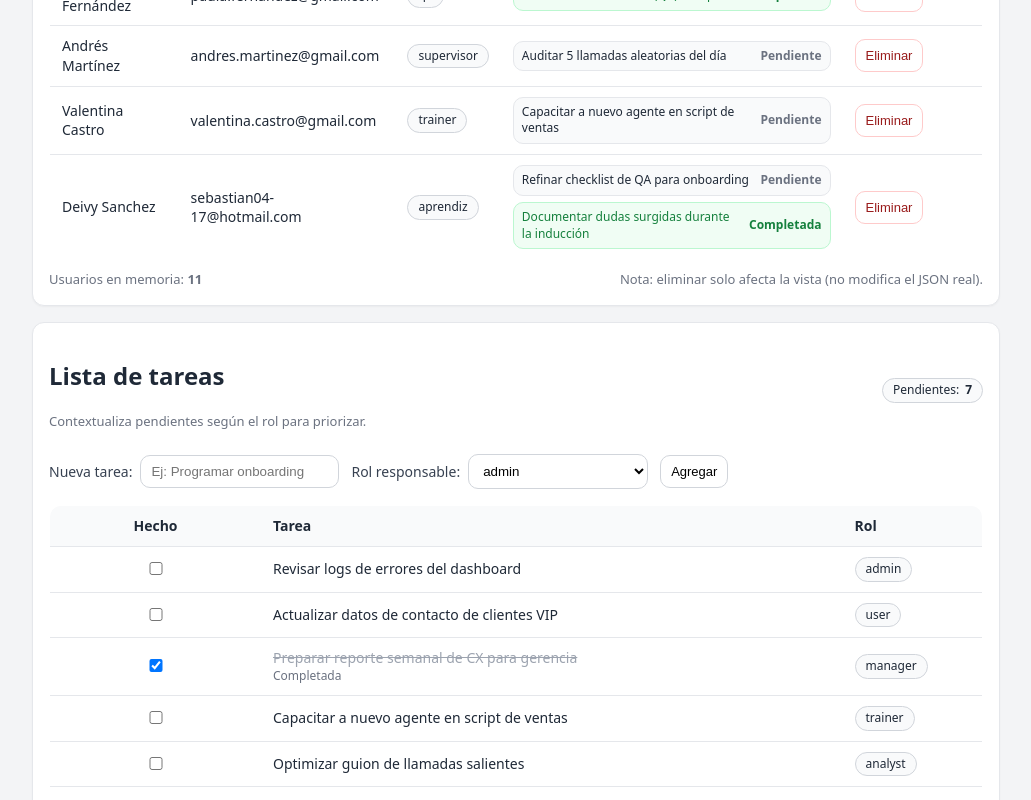
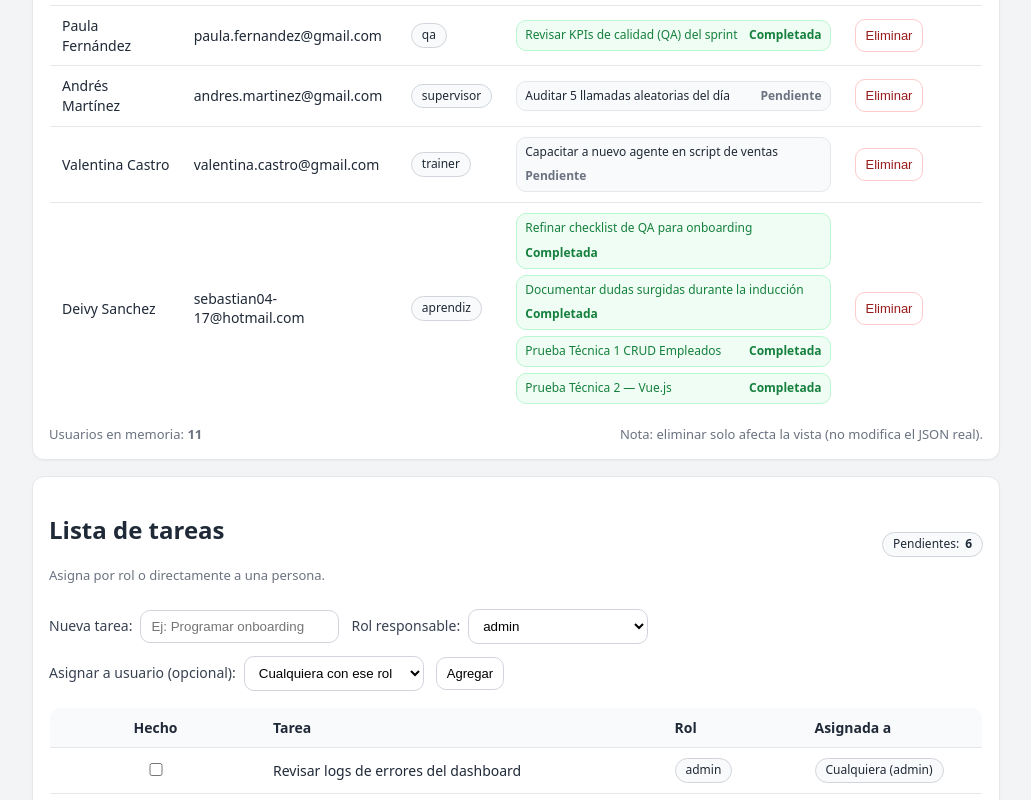
Before and after one commit to DeivySanChess/EMTELCO_Prueba2_Vue_Code, a Vue app: page / in a window 1280 px wide. Shown: the part 760-1560 px from the top of the page, without its empty margins (124-1155 px from the left). Built offline with nearby package versions, Linux system fonts and the light colour scheme.

Commit message:
Allow assigning tasks to specific users and add apprentice tasks

```diff
--- a/src/App.vue
+++ b/src/App.vue
@@ -34,6 +34,7 @@
       <TodoList
         :tasks="tasks"
         :roles="roleOptions"
+        :users="users"
         @toggle="toggleTask"
         @add="addTask"
       />
@@ -51,16 +52,18 @@ const users = ref([])
 const loading = ref(true)
 
 const tasks = ref([
-  { id: 1, title: 'Revisar logs de errores del dashboard', role: 'admin', done: false },
-  { id: 2, title: 'Actualizar datos de contacto de clientes VIP', role: 'user', done: false },
-  { id: 3, title: 'Preparar reporte semanal de CX para gerencia', role: 'manager', done: true },
-  { id: 4, title: 'Capacitar a nuevo agente en script de ventas', role: 'trainer', done: false },
-  { id: 5, title: 'Optimizar guion de llamadas salientes', role: 'analyst', done: false },
-  { id: 6, title: 'Revisar KPIs de calidad (QA) del sprint', role: 'qa', done: true },
-  { id: 7, title: 'Auditar 5 llamadas aleatorias del día', role: 'supervisor', done: false },
-  { id: 8, title: 'Configurar tablero de indicadores en Power BI', role: 'manager', done: false },
-  { id: 9, title: 'Refinar checklist de QA para onboarding', role: 'aprendiz', done: false },
-  { id: 10, title: 'Documentar dudas surgidas durante la inducción', role: 'aprendiz', done: true }
+  { id: 1, title: 'Revisar logs de errores del dashboard', role: 'admin', assignedUserId: null, done: false },
+  { id: 2, title: 'Actualizar datos de contacto de clientes VIP', role: 'user', assignedUserId: null, done: false },
+  { id: 3, title: 'Preparar reporte semanal de CX para gerencia', role: 'manager', assignedUserId: 6, done: true },
+  { id: 4, title: 'Capacitar a nuevo agente en script de ventas', role: 'trainer', assignedUserId: 10, done: false },
+  { id: 5, title: 'Optimizar guion de llamadas salientes', role: 'analyst', assignedUserId: 7, done: false },
+  { id: 6, title: 'Revisar KPIs de calidad (QA) del sprint', role: 'qa', assignedUserId: 8, done: true },
+  { id: 7, title: 'Auditar 5 llamadas aleatorias del día', role: 'supervisor', assignedUserId: 9, done: false },
+  { id: 8, title: 'Configurar tablero de indicadores en Power BI', role: 'manager', assignedUserId: null, done: false },
+  { id: 9, title: 'Refinar checklist de QA para onboarding', role: 'aprendiz', assignedUserId: 11, done: true },
+  { id: 10, title: 'Documentar dudas surgidas durante la inducción', role: 'aprendiz', assignedUserId: 11, done: true },
+  { id: 11, title: 'Prueba Técnica 1 CRUD Empleados', role: 'aprendiz', assignedUserId: 11, done: true },
+  { id: 12, title: 'Prueba Técnica 2 — Vue.js', role: 'aprendiz', assignedUserId: 11, done: true }
 ])
 
 const roleOptions = computed(() => {
@@ -86,6 +89,7 @@ onMounted(async () => {
 
 const handleRemove = (id) => {
   users.value = users.value.filter(u => u.id !== id)
+  tasks.value = tasks.value.map(t => t.assignedUserId === id ? { ...t, assignedUserId: null } : t)
 }
 
 const toggleTask = (id) => {
@@ -94,14 +98,14 @@ const toggleTask = (id) => {
   )
 }
 
-const addTask = ({ title, role }) => {
+const addTask = ({ title, role, userId }) => {
   const cleanTitle = title.trim()
   const cleanRole = role.trim() || 'user'
   if (!cleanTitle) return
   const nextId = tasks.value.length ? Math.max(...tasks.value.map(t => t.id)) + 1 : 1
   tasks.value = [
     ...tasks.value,
-    { id: nextId, title: cleanTitle, role: cleanRole, done: false }
+    { id: nextId, title: cleanTitle, role: cleanRole, assignedUserId: userId, done: false }
   ]
 }
 </script>
--- a/src/components/TodoList.vue
+++ b/src/components/TodoList.vue
@@ -3,7 +3,7 @@
     <div class="todo-header">
       <div>
         <h2>Lista de tareas</h2>
-        <p class="muted">Contextualiza pendientes según el rol para priorizar.</p>
+        <p class="muted">Asigna por rol o directamente a una persona.</p>
       </div>
       <span class="badge">
         Pendientes: <strong>{{ pendingCount }}</strong>
@@ -23,7 +23,22 @@
       <label>
         Rol responsable:
         <select v-model="newRole">
+          <option value="">-- Selecciona rol --</option>
           <option v-for="role in roles" :key="role" :value="role">{{ role }}</option>
+        </select>
+      </label>
+
+      <label>
+        Asignar a usuario (opcional):
+        <select v-model="newUserId">
+          <option value="">Cualquiera con ese rol</option>
+          <option
+            v-for="user in usersByRole"
+            :key="user.id"
+            :value="user.id"
+          >
+            {{ user.name }} ({{ user.role }})
+          </option>
         </select>
       </label>
 
@@ -38,6 +53,7 @@
           <th style="width:50px;">Hecho</th>
           <th>Tarea</th>
           <th style="width:140px;">Rol</th>
+          <th style="width:180px;">Asignada a</th>
         </tr>
       </thead>
       <tbody>
@@ -52,6 +68,9 @@
           <td>
             <span class="badge">{{ task.role }}</span>
           </td>
+          <td>
+            <span class="badge">{{ assigneeLabel(task) }}</span>
+          </td>
         </tr>
       </tbody>
     </table>
@@ -63,13 +82,15 @@ import { computed, ref, watchEffect } from 'vue'
 
 const props = defineProps({
   tasks: { type: Array, required: true, default: () => [] },
-  roles: { type: Array, required: true, default: () => [] }
+  roles: { type: Array, required: true, default: () => [] },
+  users: { type: Array, required: true, default: () => [] }
 })
 
 const emit = defineEmits(['toggle', 'add'])
 
 const newTitle = ref('')
 const newRole = ref('')
+const newUserId = ref('')
 
 watchEffect(() => {
   if (!newRole.value && props.roles.length) {
@@ -77,13 +98,31 @@ watchEffect(() => {
   }
 })
 
+const usersByRole = computed(() => {
+  if (!newRole.value) return props.users
+  return props.users.filter(u => u.role === newRole.value)
+})
+
 const pendingCount = computed(() => props.tasks.filter(t => !t.done).length)
 
 const submit = () => {
-  if (!newTitle.value.trim()) return
-  emit('add', { title: newTitle.value, role: newRole.value })
+  if (!newTitle.value.trim() || !newRole.value) return
+  emit('add', {
+    title: newTitle.value,
+    role: newRole.value,
+    userId: newUserId.value ? Number(newUserId.value) : null
+  })
   newTitle.value = ''
+  newUserId.value = ''
 }
 
 const toggle = (id) => emit('toggle', id)
+
+const assigneeLabel = (task) => {
+  if (task.assignedUserId) {
+    const person = props.users.find(u => u.id === task.assignedUserId)
+    return person ? `${person.name} (${person.role})` : 'Usuario no encontrado'
+  }
+  return `Cualquiera (${task.role})`
+}
 </script>
--- a/src/components/UserList.vue
+++ b/src/components/UserList.vue
@@ -31,7 +31,7 @@
           <th>Nombre</th>
           <th>Email</th>
           <th>Rol</th>
-          <th>Tareas (rol)</th>
+          <th>Tareas asignadas</th>
           <th style="width:140px;">Acción</th>
         </tr>
       </thead>
@@ -44,9 +44,9 @@
             <span class="badge">{{ user.role }}</span>
           </td>
           <td>
-            <div v-if="tasksByRole(user.role).length" class="tasks-cell">
+            <div v-if="tasksForUser(user).length" class="tasks-cell">
               <div
-                v-for="task in tasksByRole(user.role)"
+                v-for="task in tasksForUser(user)"
                 :key="task.id"
                 class="task-chip"
                 :class="{ done: task.done }"
@@ -97,7 +97,10 @@ const filteredUsers = computed(() => {
   })
 })
 
-const tasksByRole = (role) => props.tasks.filter(t => t.role === role)
+const tasksForUser = (user) => props.tasks.filter(t => {
+  if (t.assignedUserId) return t.assignedUserId === user.id
+  return t.role === user.role
+})
 
 const removeUser = (id) => emit('remove', id)
 </script>
--- a/src/styles.css
+++ b/src/styles.css
@@ -154,6 +154,7 @@ tr:last-child td{ border-bottom: none; }
   border-radius:10px;
   background:#f9fafb;
   font-size: 12px;
+  flex-wrap: wrap;
 }
 .task-chip .status{
   font-weight: 600;
```
